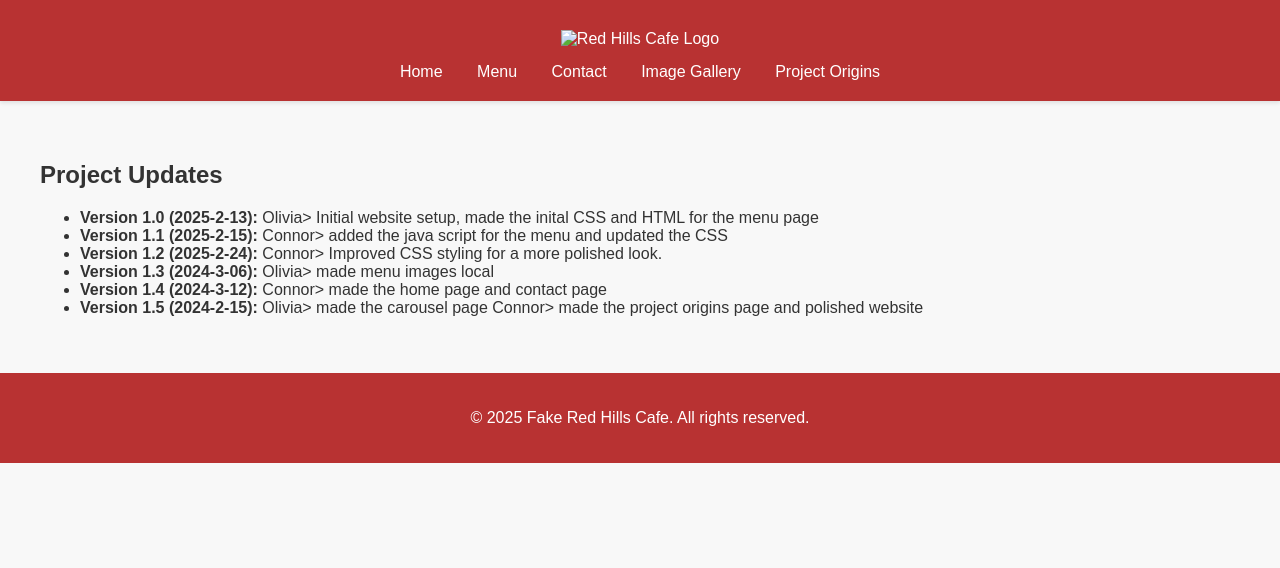
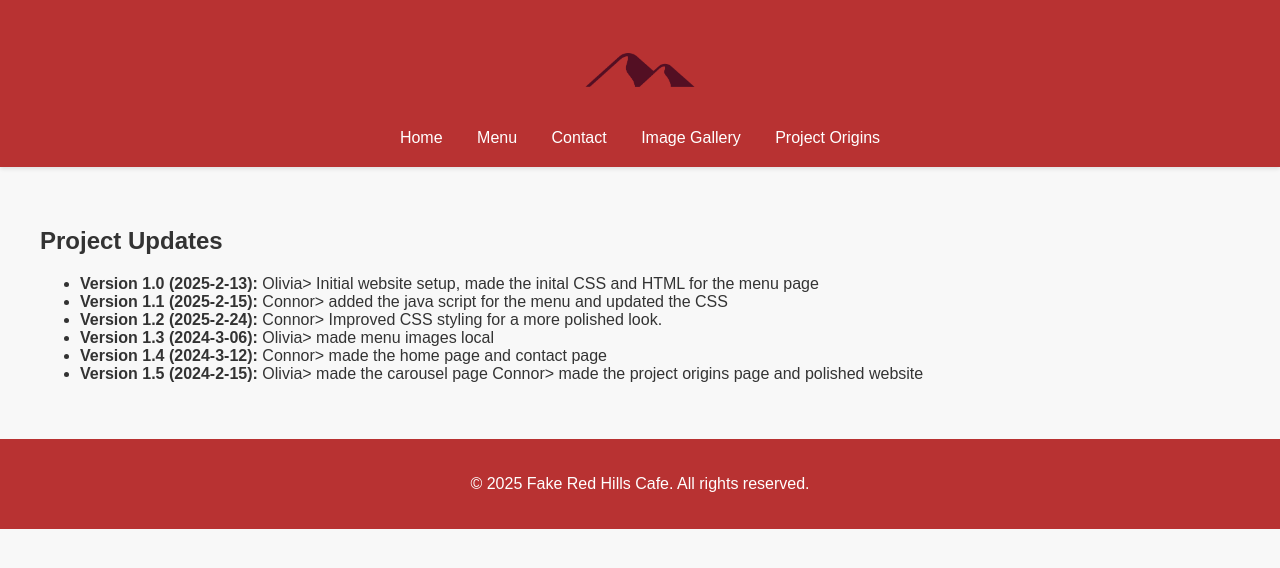
Before and after one commit to ConnorClay/grp109, a plain HTML site: page team_project/changelog.html in a window 1280 px wide. Drawn offline with Linux system fonts and the light colour scheme.

Commit message:
Update changelog.html

```diff
--- a/team_project/changelog.html
+++ b/team_project/changelog.html
@@ -8,7 +8,7 @@
 </head>
 <body>
     <header>
-        <div class="logo"><img src="redhillslogo.png" alt="Red Hills Cafe Logo"></div>
+        <div class="logo"><img src="images/redhillslogo.png" alt="Red Hills Cafe Logo"></div>
         <nav>
             <a href="index.html">Home</a>
             <a href="menu.html">Menu</a>
```
